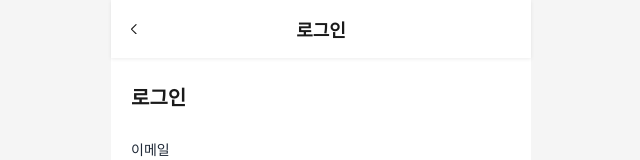
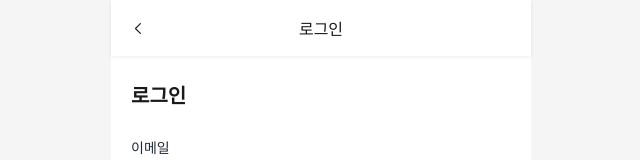
Before and after one commit to 14th-Hackathon-AURA/AURA-FE, a React (Vite) app: page /login in a window 1280 px wide. Shown: the top 160 px of the page, without its empty margins (319-959 px from the left). Built offline with nearby package versions, Linux system fonts and the light colour scheme; a web font is replaced by a local one.

Commit message:
style: 공통 페이지 헤더 컴포넌트 스타일 수정

```diff
--- a/src/components/common/PageHeader.jsx
+++ b/src/components/common/PageHeader.jsx
@@ -1,22 +1,18 @@
 import { Link } from "react-router-dom";
 import styled from "styled-components";
+import backIcon from "@assets/icons/care/back.svg";
 
-const PageHeader = ({ title, backTo = "/" }) => (
+const PageHeader = ({ title, backTo = "/", onBack }) => (
   <Header>
-    <BackButton as={Link} to={backTo} aria-label="이전으로">
-      <svg
-        xmlns="http://www.w3.org/2000/svg"
-        width="6"
-        height="11"
-        viewBox="0 0 6 11"
-        fill="none"
-      >
-        <path
-          d="M1.26414 5.50236L5.81978 9.98689C5.93993 10.1052 5.99849 10.2444 5.99546 10.4047C5.99234 10.565 5.9307 10.7043 5.81055 10.8226C5.6903 10.9409 5.54879 11 5.386 11C5.22321 11 5.0817 10.9409 4.96145 10.8226L0.322195 6.26484C0.212831 6.15719 0.131791 6.03658 0.0790749 5.90303C0.0263584 5.76947 0 5.63592 0 5.50236C0 5.36881 0.0263584 5.23526 0.0790749 5.1017C0.131791 4.96815 0.212831 4.84754 0.322195 4.73989L4.96145 0.172913C5.0817 0.0546396 5.22478 -0.00295895 5.39069 0.00011695C5.5566 0.00319286 5.69963 0.0638673 5.81978 0.182141C5.93993 0.300414 6 0.439723 6 0.600067C6 0.760312 5.93993 0.899571 5.81978 1.01784L1.26414 5.50236Z"
-          fill="#1A1A1A"
-        />
-      </svg>
-    </BackButton>
+    {onBack ? (
+      <BackButton type="button" onClick={onBack} aria-label="이전으로">
+        <BackIcon src={backIcon} alt="" />
+      </BackButton>
+    ) : (
+      <BackButton as={Link} to={backTo} aria-label="이전으로">
+        <BackIcon src={backIcon} alt="" />
+      </BackButton>
+    )}
     <HeaderTitle>{title}</HeaderTitle>
   </Header>
 );
@@ -28,28 +24,27 @@ const Header = styled.header`
   display: flex;
   align-items: center;
   justify-content: center;
-  padding: 1.6rem 2rem;
+  padding: 1.6rem 2.4rem;
   background: var(--color-white);
   box-shadow: 0 1px 4px 0 rgba(0, 0, 0, 0.08);
 `;
 
 const BackButton = styled.button`
   position: absolute;
-  left: 2rem;
+  left: 2.4rem;
   display: flex;
   align-items: center;
   justify-content: center;
+`;
 
-  svg {
-    width: 0.562rem;
-    height: 1.03125rem;
-    aspect-ratio: 6 / 11;
-    fill: var(--color-black);
-  }
+const BackIcon = styled.img`
+  width: 0.6rem;
+  height: 1.1rem;
+  flex-shrink: 0;
 `;
 
 const HeaderTitle = styled.h1`
   margin: 0;
-  font-size: 1.8rem;
-  font-weight: 600;
+  font-size: 1.6rem;
+  font-weight: 500;
 `;
```
Also changed, not shown: src/assets/icons/care/back.svg (added).
